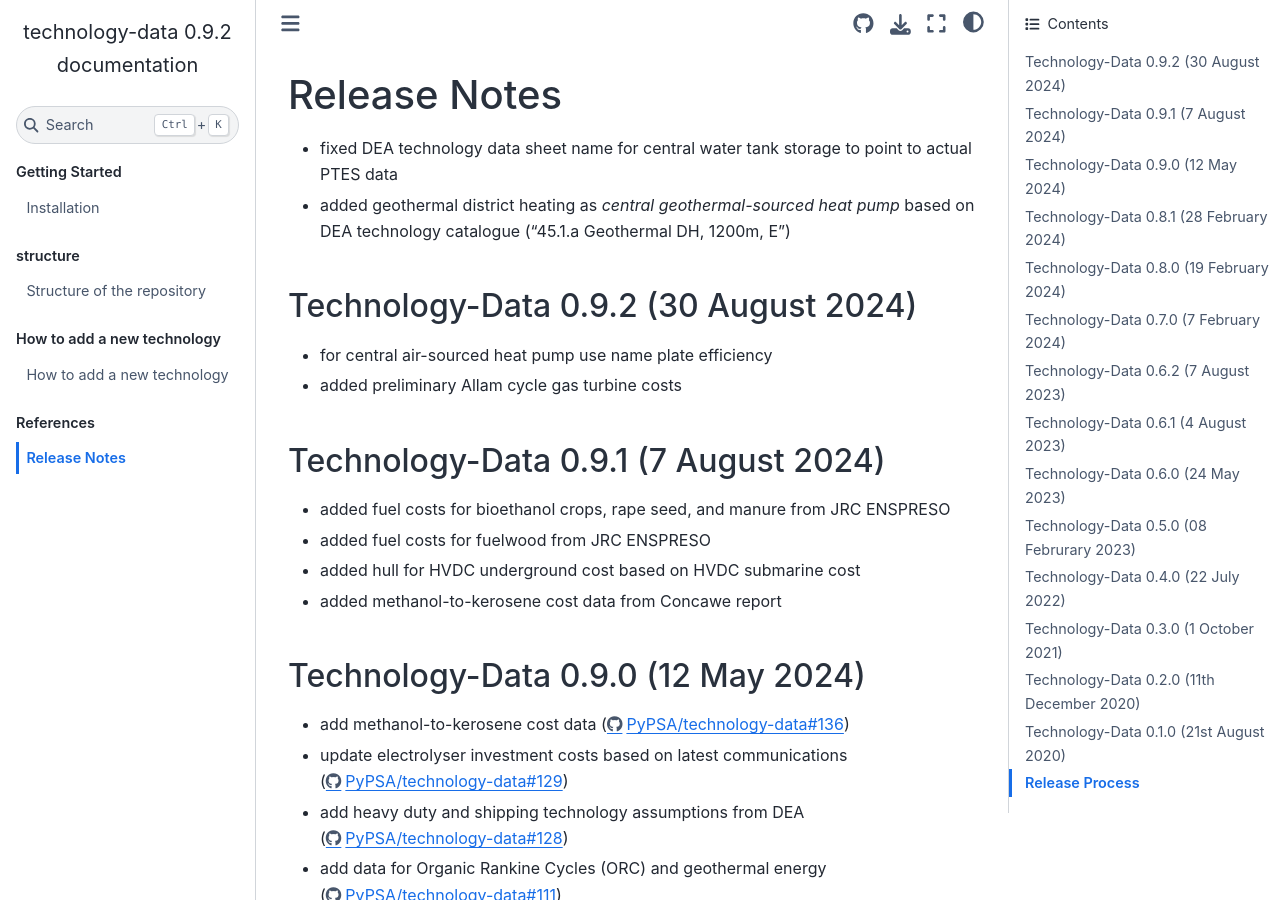
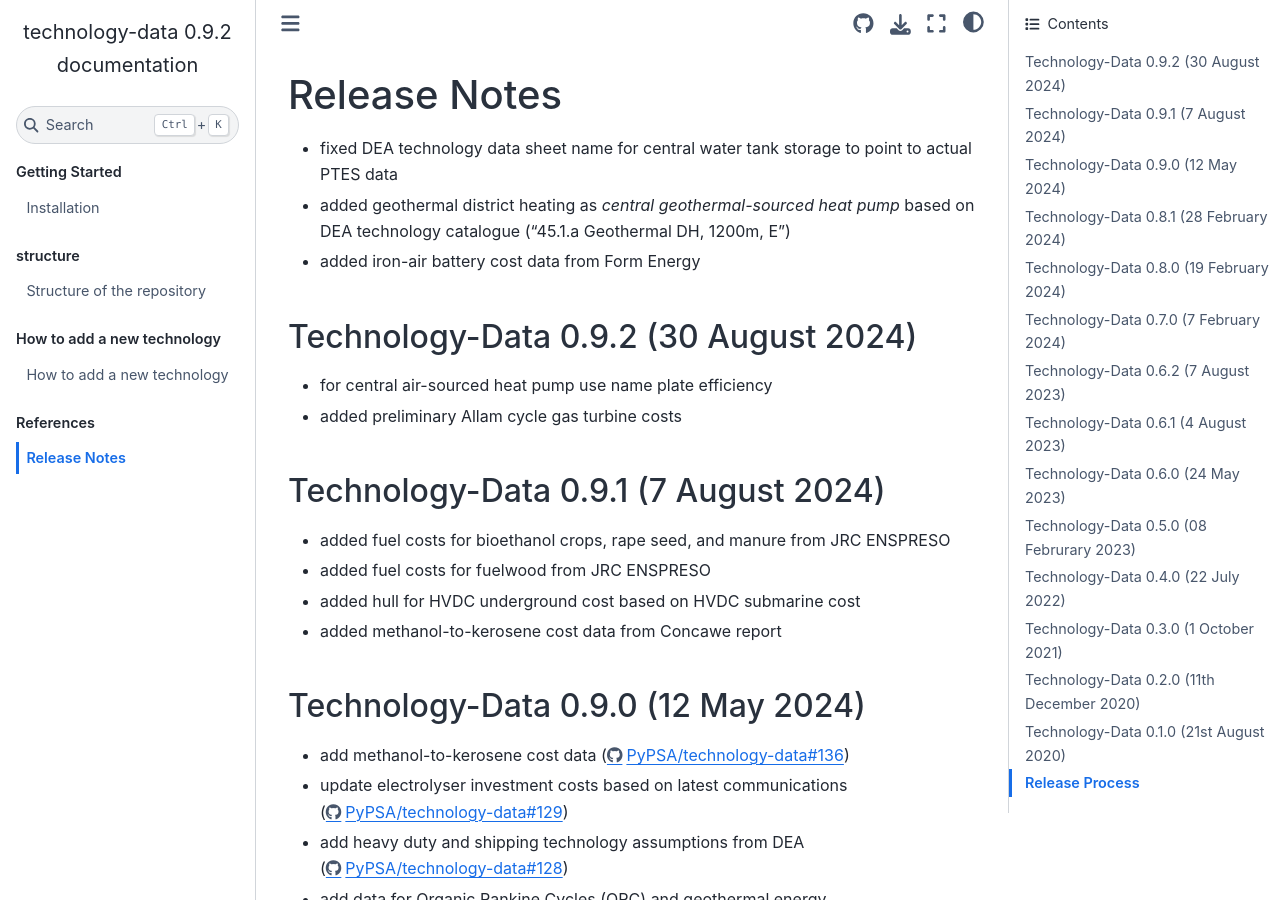
Before and after one commit to PyPSA/technology-data, a Sphinx documentation site: the page built from docs/release_notes.rst, in a window 1280 px wide and 900 px high. Built offline with Sphinx 7.4.7 and the Sphinx Book theme 1.1.4, drawn with Linux system fonts in a browser that asks for light colours.

Commit message:
Update release note

```diff
--- a/docs/release_notes.rst
+++ b/docs/release_notes.rst
@@ -8,6 +8,8 @@ Release Notes
 * fixed DEA technology data sheet name for central water tank storage to point to actual PTES data
 
 * added geothermal district heating as `central geothermal-sourced heat pump` based on DEA technology catalogue ("45.1.a Geothermal DH, 1200m, E")
+
+* added iron-air battery cost data from Form Energy
 
 
 Technology-Data 0.9.2 (30 August 2024)
```
